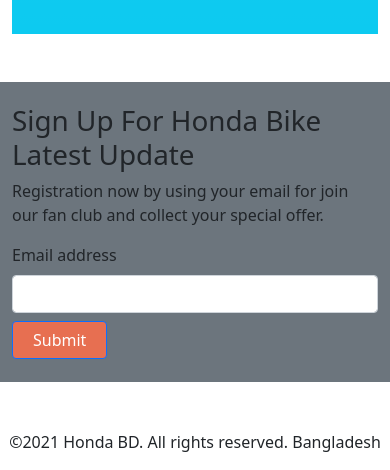
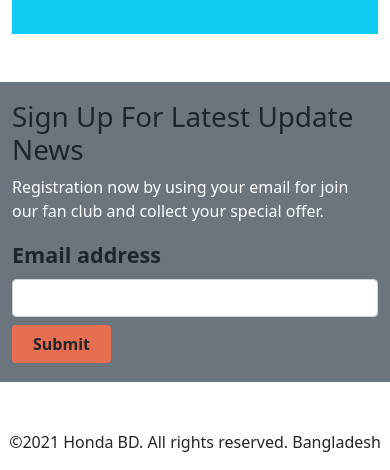
Before and after one commit to Bhaskar-Majumdar/Honda-Crb, a plain HTML site: page index.html in a window 390 px wide. Shown: the part 4949-5419 px from the top of the page. Drawn offline with nearby package versions, Linux system fonts and the light colour scheme.

Commit message:
responsive

```diff
--- a/index.html
+++ b/index.html
@@ -319,21 +319,22 @@
 
         <!-- subscribe part -->
         <section style="height: 300px"
-            class="container bg-secondary d-flex justify-content-center align-items-center mt-5">
+            class=" container bg-secondary d-flex justify-content-center align-items-center mt-5">
             <div>
-                <h1>Sign Up For Honda Bike Latest Update</h1>
-                <p>Registration now by using your email for join our fan club and collect your special offer.</p>
+                <h1>Sign Up For Latest Update News</h1>
+                <p class="text-white">Registration now by using your email for join our fan club and collect your
+                    special offer.</p>
                 <form>
-                    <div class="mb-2">
+                    <div class="mb-2 fs-4 fw-bolder">
                         <label for="exampleInputEmail1" class="form-label">Email address</label>
                         <input type="email" class="form-control" id="exampleInputEmail1" aria-describedby="emailHelp">
                     </div>
-                    <button type="submit" class="btn btn-primary">Submit</button>
+                    <button type="submit" class="btn fw-bolder">Submit</button>
                 </form>
             </div>
         </section>
 
-
+        <!-- footer part -->
     </main>
     <footer>
         <div class="mt-5 text-center">
```
Also changed, not shown: 1 other file.
